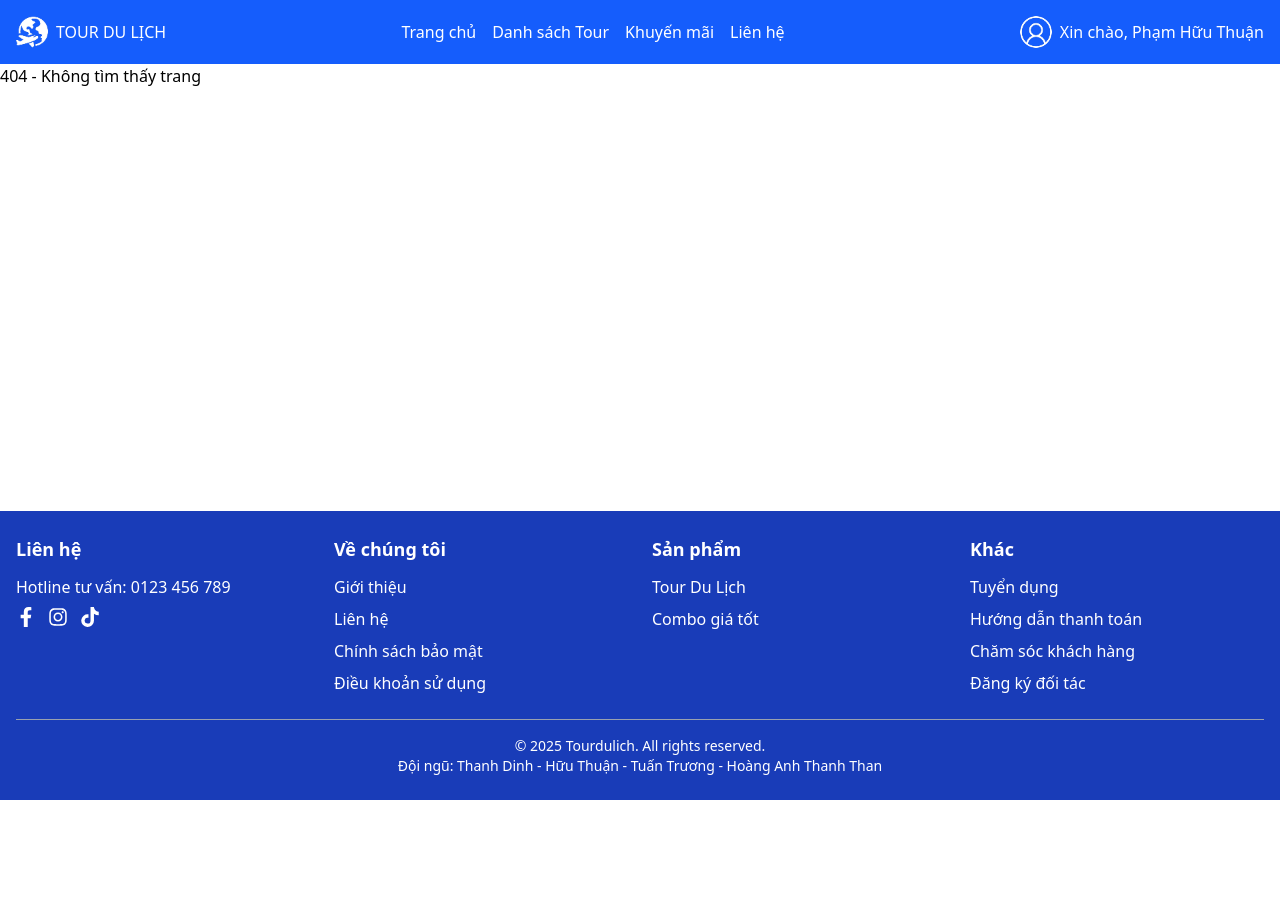
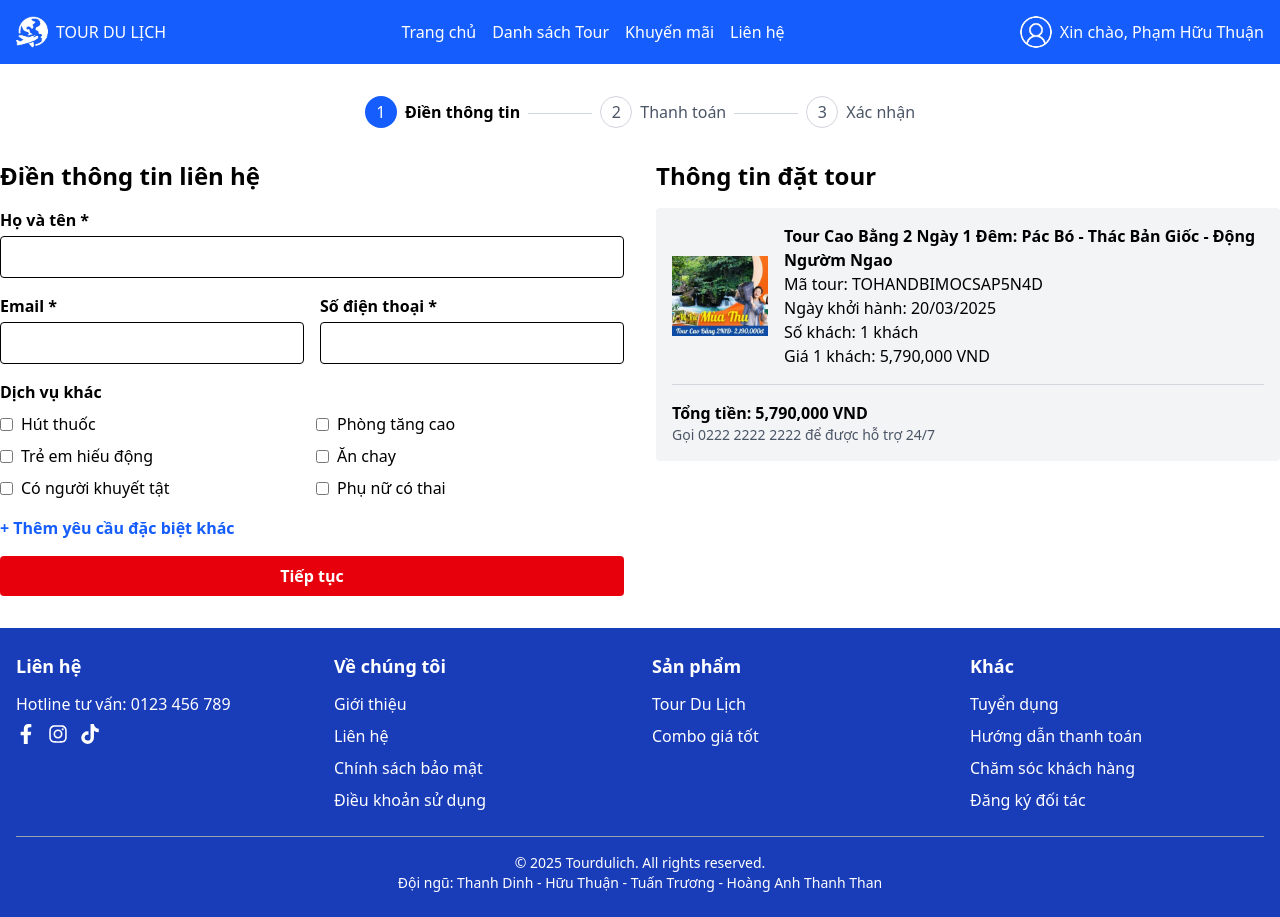
Before and after one commit to thanhthinh113/fe-tour-booking, a React (Vite) app: page /dangky in a window 1280 px wide. Before the commit the page ends 800 px from the top, so only its background shows below. Built offline with nearby package versions, Linux system fonts and the light colour scheme.

Commit message:
update form booking

```diff
--- a/src/App.jsx
+++ b/src/App.jsx
@@ -8,6 +8,7 @@ import Footer from "./components/Footer";
 import UserProfile from "./pages/UserProfile";
 import TourDetail from "./pages/TourDetail";
 import AboutUs from "./pages/AboutUs";
+import BookingForm from "./pages/BookingForm";
 
 function App() {
   return (
@@ -21,6 +22,7 @@ function App() {
             <Route path="/profile" element={<UserProfile />} />
             <Route path="/tourdetail/:id" element={<TourDetail />} />
             <Route path="/aboutus" element={<AboutUs />} />
+            <Route path="/dangky" element={<BookingForm />} />
           </Routes>
         </main>
         <Footer />
--- /dev/null
+++ b/src/pages/BookingForm.jsx
@@ -0,0 +1,135 @@
+import React from "react";
+import hinh1 from "../assets/hinh1.png";
+import { useNavigate } from "react-router-dom";
+
+function BookingForm() {
+  const navigate = useNavigate();
+
+  return (
+    <div className="container mx-auto py-8">
+      {/* Tiến trình đặt tour */}
+      <div className="flex justify-center items-center mb-8 w-3/4 mx-auto">
+        {/* Bước 1 */}
+        <div className="flex items-center">
+          <div className="w-8 h-8 rounded-full bg-blue-600 text-white flex items-center justify-center mr-2">
+            1
+          </div>
+          <span className="font-semibold">Điền thông tin</span>
+        </div>
+
+        {/* Thanh ngang 1 - Điều chỉnh độ dài */}
+        <div className="w-16 border-b border-gray-300 mx-2 h-1"></div>
+
+        {/* Bước 2 */}
+        <div className="flex items-center">
+          <div className="w-8 h-8 rounded-full border border-gray-300 text-gray-600 flex items-center justify-center mr-2">
+            2
+          </div>
+          <span className="text-gray-600">Thanh toán</span>
+        </div>
+
+        {/* Thanh ngang 2 - Điều chỉnh độ dài */}
+        <div className="w-16 border-b border-gray-300 mx-2 h-1"></div>
+
+        {/* Bước 3 */}
+        <div className="flex items-center">
+          <div className="w-8 h-8 rounded-full border border-gray-300 text-gray-600 flex items-center justify-center mr-2">
+            3
+          </div>
+          <span className="text-gray-600">Xác nhận</span>
+        </div>
+      </div>
+
+      {/* Form điền thông tin */}
+      <div className="grid grid-cols-1 md:grid-cols-2 gap-8">
+        <div>
+          <h2 className="text-2xl font-bold mb-4">Điền thông tin liên hệ</h2>
+          <div className="mb-4">
+            <label className="block font-semibold mb-1">Họ và tên *</label>
+            <input type="text" className="border rounded p-2 w-full" />
+          </div>
+          <div className="grid grid-cols-1 md:grid-cols-2 gap-4 mb-4">
+            <div>
+              <label className="block font-semibold mb-1">Email *</label>
+              <input type="email" className="border rounded p-2 w-full" />
+            </div>
+            <div>
+              <label className="block font-semibold mb-1">
+                Số điện thoại *
+              </label>
+              <input type="tel" className="border rounded p-2 w-full" />
+            </div>
+          </div>
+          <div className="mb-4">
+            <h3 className="font-semibold mb-2">Dịch vụ khác</h3>
+            <div className="grid grid-cols-2 gap-2">
+              <label className="flex items-center">
+                <input type="checkbox" className="mr-2" />
+                Hút thuốc
+              </label>
+              <label className="flex items-center">
+                <input type="checkbox" className="mr-2" />
+                Phòng tăng cao
+              </label>
+              <label className="flex items-center">
+                <input type="checkbox" className="mr-2" />
+                Trẻ em hiếu động
+              </label>
+              <label className="flex items-center">
+                <input type="checkbox" className="mr-2" />
+                Ăn chay
+              </label>
+              <label className="flex items-center">
+                <input type="checkbox" className="mr-2" />
+                Có người khuyết tật
+              </label>
+              <label className="flex items-center">
+                <input type="checkbox" className="mr-2" />
+                Phụ nữ có thai
+              </label>
+            </div>
+          </div>
+          <button className="text-blue-600 font-semibold">
+            + Thêm yêu cầu đặc biệt khác
+          </button>
+          <button
+            className="bg-red-600 hover:bg-red-700 text-white font-bold py-2 px-4 rounded mt-4 w-full"
+            onClick={() => navigate("/payment")}
+          >
+            Tiếp tục
+          </button>
+        </div>
+        <div>
+          <h2 className="text-2xl font-bold mb-4">Thông tin đặt tour</h2>
+          <div className="bg-gray-100 p-4 rounded">
+            <div className="flex items-center mb-4">
+              <img
+                src={hinh1} // Thay đổi đường dẫn ảnh
+                alt="Tour Thumbnail"
+                className="w-24 h-20 object-cover mr-4"
+              />
+              <div>
+                <h3 className="font-semibold">
+                  Tour Cao Bằng 2 Ngày 1 Đêm: Pác Bó - Thác Bản Giốc - Động
+                  Ngườm Ngao
+                </h3>
+                <p>Mã tour: TOHANDBIMOCSAP5N4D</p>
+                <p>Ngày khởi hành: 20/03/2025</p>
+                <p>Số khách: 1 khách</p>
+                <p>Giá 1 khách: 5,790,000 VND</p>
+              </div>
+            </div>
+            <div className="border-t border-gray-300 pt-4">
+              <p className="font-semibold">Tổng tiền: 5,790,000 VND</p>
+              <p className="text-sm text-gray-600">
+                Gọi 0222 2222 2222 để được hỗ trợ 24/7
+              </p>
+            </div>
+          </div>
+        </div>
+      </div>
+    </div>
+  );
+}
+
+export default BookingForm;
```
